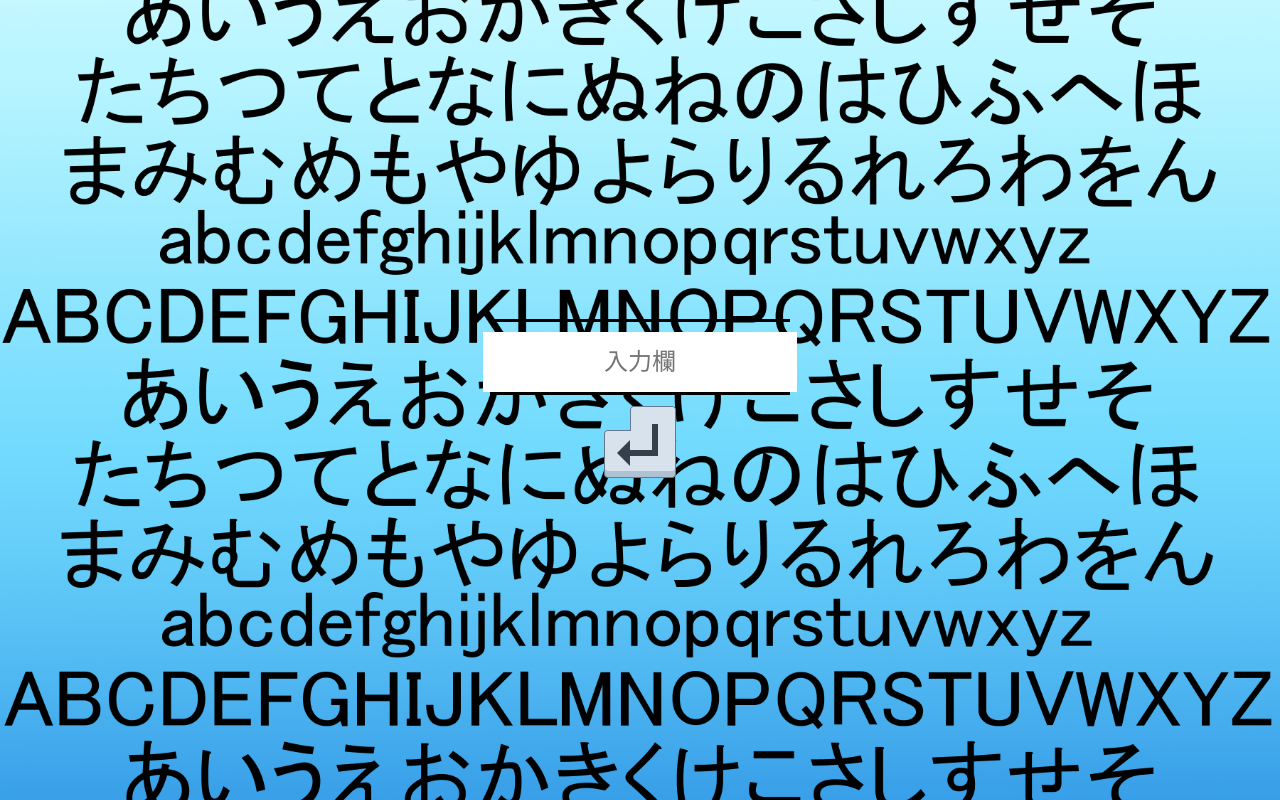
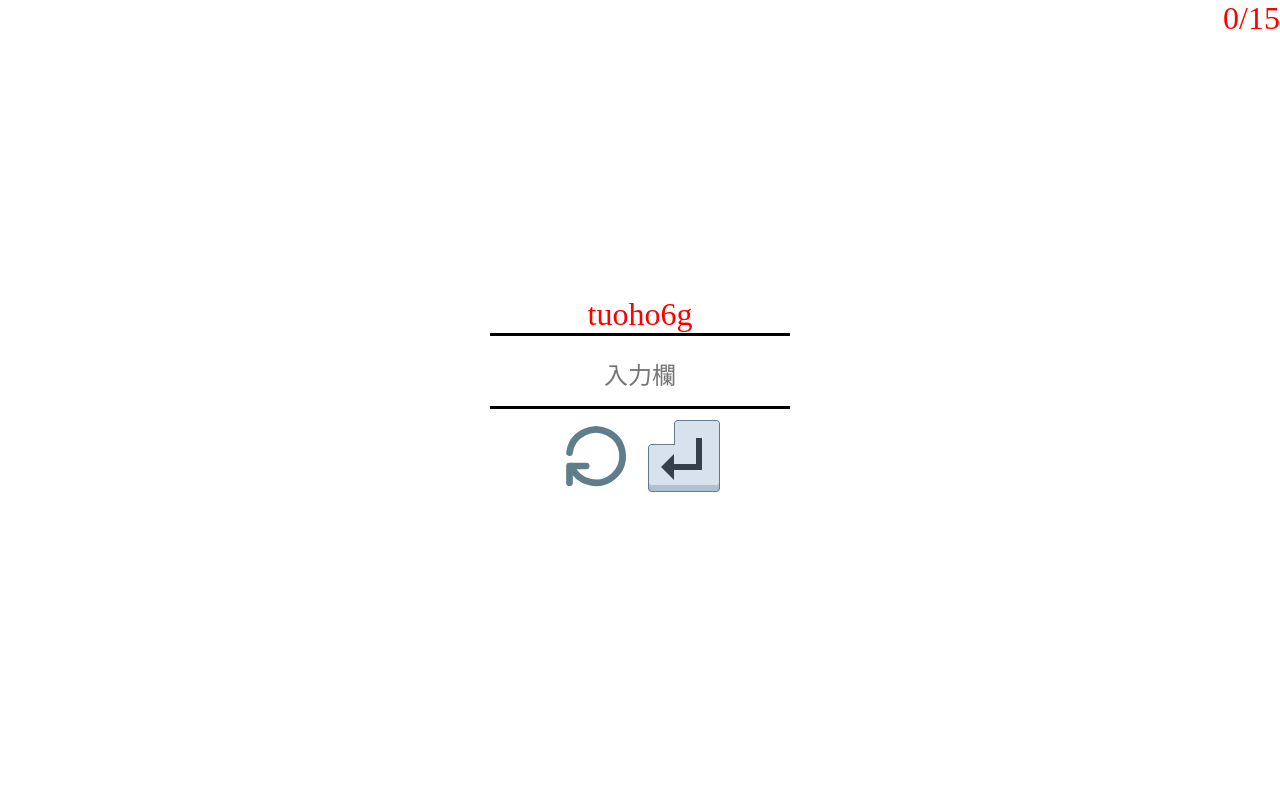
Before and after one commit to toriking/TypeGame, a plain HTML site: page index.html in a window 1280 px wide. Drawn offline with Linux system fonts and the light colour scheme.

Commit message:
Add files via upload

```diff
--- a/index.html
+++ b/index.html
@@ -10,9 +10,12 @@
 <div class="back"></div>
 <div id="create-text"></div>
 <div class="text">
-    <input type="text" placeholder="入力欄">
+    <input id="text" type="text" placeholder="入力欄" value="">
 </div>
+<div>
+<img id="retext" src="images/rotate-clockwise.svg" alt="re">
 <img id="enter" src="images/enter.png" alt="image">
+</div>
 <script type="text/javascript" src="js/createText.js"></script>
 </body>
 </html>
--- a/js/createText.js
+++ b/js/createText.js
@@ -1,5 +1,41 @@
 const createText = document.getElementById('create-text');
-const input = document.getElementById('enter')
-createText.classList.add('show')
-const text ='abcdefghijklmnpoqrstuvvwxyzABCDEFGHIJKLMNPOQRSTUVVWXYZ0123456789';
+const enter = document.getElementById('enter');
+const retext = document.getElementById('retext');
+// const text = document.getElementById('text');
+const back = document.querySelector('.back')
+createText.classList.add('show');
+const entext ='abcdefghijklmnpoqrstuvvwxyzABCDEFGHIJKLMNPOQRSTUVVWXYZ0123456789';
 const jatext = 'あいうえおかきくけこさしすせそたちつてとなにぬねのはひふへほまみむめもやゆよらりるれろわをん';
+
+
+let ccc = createText.textContent = Math.random().toString(32).substring(2)
+
+function check(){
+    if(createText.textContent == text.textContent){
+        console.log('uu');
+        create();
+        count();
+    } else{
+        console.log('yy');
+    }
+}
+let aa= 0, bb= 15;
+const counttext = document.createElement('div');
+counttext.classList.add('count')
+counttext.textContent = aa + '/' + bb;
+back.appendChild(counttext);
+
+
+
+
+retext.addEventListener('click', ()=>{
+    create()
+})
+enter.addEventListener('keydown',()=>{
+    if(e.keycode === 7){
+        check();
+    }
+})
+enter.addEventListener('click',()=>{
+    check()
+})
--- a/sass/layout.scss
+++ b/sass/layout.scss
@@ -14,15 +14,22 @@ body{
 .back{
     width: 100%;
     height: 100%;
-    background-image: url(../images/mozi-1.png);
-    background-position: center center;
-    background-size: cover;
+    // background-image: url(../images/mozi-1.png);
+    // background-position: center center;
+    // background-size: cover;
+    // position: absolute;
+    z-index: -1;
+    color: red;
+}
+.count{
     position: absolute;
-    z-index: -1;
+    right: 0;
+    top: 0;
 }
 .show{
     color: red; text-align: center;
 }
+
 .show::after{
     content: '';
     display: block;
```
Also changed, not shown: images/rotate-clockwise.svg (added), sass/layout.css, 1 other file.
